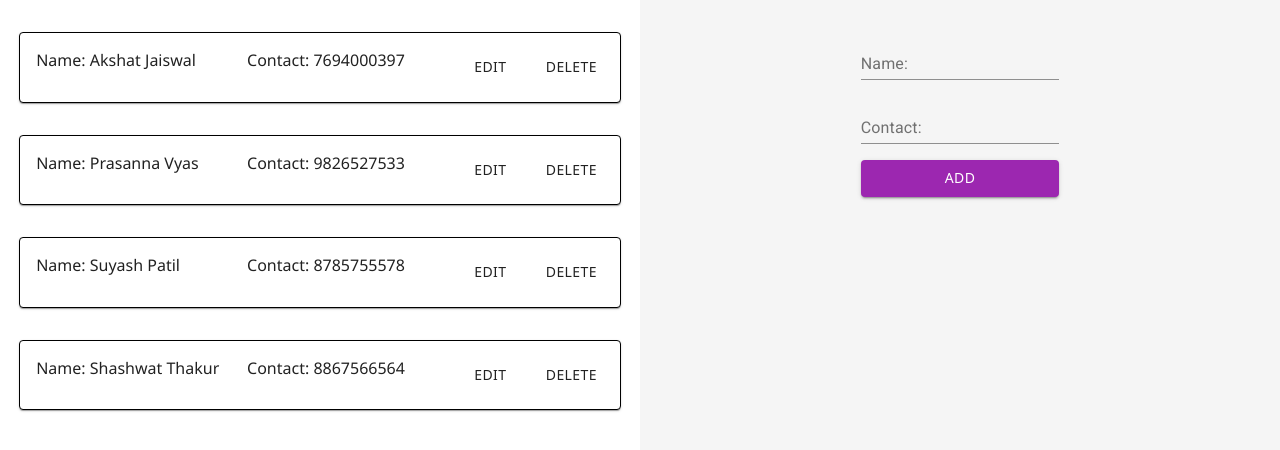
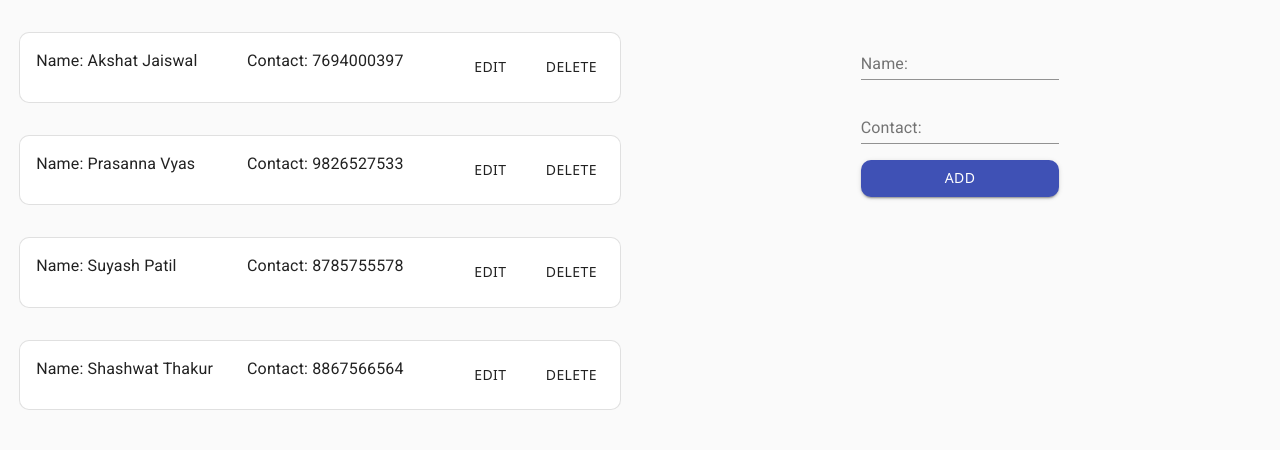
Before and after one commit to Akshatjaiswal5/Crud-app-1, a React (Create React App) app: page / in a window 1280 px wide. Shown: the top 450 px of the page. Built offline with nearby package versions, Linux system fonts and the light colour scheme.

Commit message:
converting more components into material ui

```diff
--- a/src/App.css
+++ b/src/App.css
@@ -1,5 +1,4 @@
 .left-panel {
-  background-color: white;
   position: absolute;
   left: 0;
   top: 0;
@@ -7,7 +6,6 @@
   width: 50%;
 }
 .right-panel {
-  background-color: whitesmoke;
   position: absolute;
   left: 50%;
   top: 0;
--- a/src/App.tsx
+++ b/src/App.tsx
@@ -3,8 +3,8 @@ import "./App.css";
 import ContactCard from "./ContactCard";
 import Form from "./Form";
 import Contact from "./Contact";
-import { ThemeProvider } from "@material-ui/core";
 import theme from "./Theme";
+import { CssBaseline, ThemeProvider } from "@material-ui/core";
 
 const INIT_DATA: Contact[] = [
   {
@@ -72,6 +72,7 @@ const App = () => {
 
   return (
     <ThemeProvider theme={theme}>
+      <CssBaseline />
       <div className="left-panel">
         {contactList.map((contact) => {
           return (
--- a/src/ContactCard.css
+++ b/src/ContactCard.css
@@ -3,7 +3,6 @@
   padding: 1rem;
   margin: 2rem auto;
   width: 47vw;
-  border: 1px solid black;
   display: grid;
   grid-template-columns: 3fr 3fr 1fr 1fr;
   gap: 1rem;
--- a/src/ContactCard.tsx
+++ b/src/ContactCard.tsx
@@ -1,7 +1,7 @@
 import React from "react";
 import "./ContactCard.css";
 import Contact from "./Contact";
-import { Button, Card } from "@material-ui/core";
+import { Button, Card, Typography } from "@material-ui/core";
 
 type ContactCRUDHandler = (cnt: Contact) => void;
 
@@ -18,9 +18,9 @@ const ContactCard = (
   key: string
 ) => {
   return (
-    <Card className="card" key={key}>
-      <label>Name: {contact.name}</label>
-      <label>Contact: {contact.contact}</label>
+    <Card className="card" variant="outlined" key={key}>
+      <Typography>Name: {contact.name}</Typography>
+      <Typography>Contact: {contact.contact}</Typography>
       <Button
         onClick={(e) => {
           editContact(contact);
--- a/src/Theme.tsx
+++ b/src/Theme.tsx
@@ -1,15 +1,17 @@
 import { createTheme } from "@material-ui/core/styles";
-import purple from "@material-ui/core/colors/purple";
-import green from "@material-ui/core/colors/green";
 
 const theme = createTheme({
   palette: {
+    type: "light",
     primary: {
-      main: purple[500],
+      main: "#3f51b5",
     },
     secondary: {
-      main: green[500],
+      main: "#f50057",
     },
+  },
+  shape: {
+    borderRadius: 10,
   },
 });
 
```
